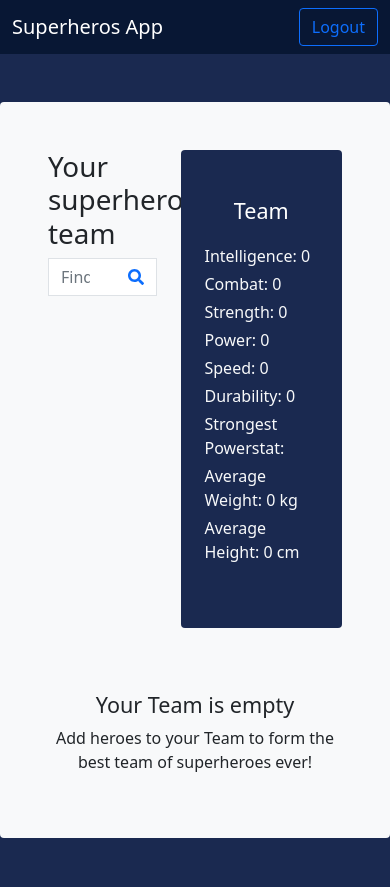
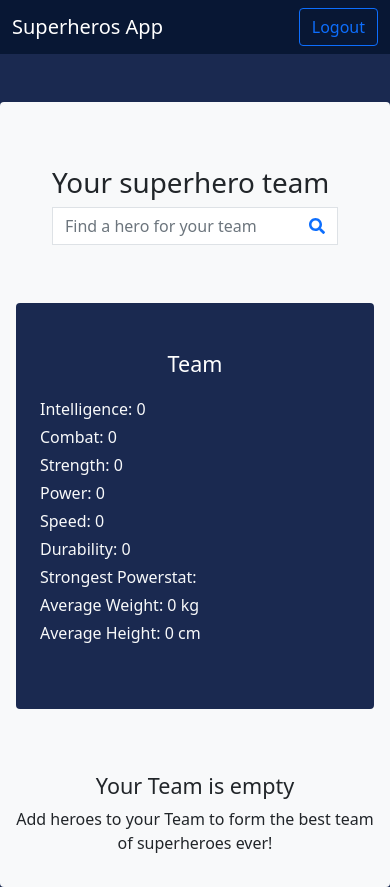
Before and after one commit to fdelavalle/superheros, a React (Create React App) app in the folder frontend/: page /home in a window 390 px wide. Before the commit the page ends 844 px from the top, so only its background shows below. Built offline with nearby package versions, Linux system fonts and the light colour scheme; sample sign-in values are in the browser's storage.

Commit message:
added responsive design to the home

```diff
--- /dev/null
+++ b/frontend/src/components/home/TeamStats.css
@@ -0,0 +1,19 @@
+@media (max-width: 991px) {
+  .radar {
+    display: none;
+    background-color: red;
+  }
+  .team-stats {
+    margin-top: 10px;
+  }
+
+  .p-l {
+    padding-left: 10rem;
+  }
+}
+
+@media (max-width: 540px) {
+  .p-l {
+    padding: 0;
+  }
+}
--- a/frontend/src/components/home/TeamStats.js
+++ b/frontend/src/components/home/TeamStats.js
@@ -7,6 +7,7 @@ import {
   Radar,
 } from 'recharts';
 import TeamMembersContext from '../../store/teamMembers-context';
+import './TeamStats.css';
 
 const TeamStats = () => {
   const { teamSummary, stats, heros } = useContext(TeamMembersContext);
@@ -15,44 +16,47 @@ const TeamStats = () => {
   data.pop();
 
   return (
-    <div style={{ backgroundColor: '#1a2950' }} className='container rounded'>
+    <div
+      style={{ backgroundColor: '#1a2950' }}
+      className='container rounded team-stats'
+    >
       <div className='row pt-5 pb-5'>
         <div className='col'>
           <h4 className='text-white text-center mb-3'>Team</h4>
           <ul style={{ color: '#f8f9fa' }} className='list-unstyled'>
-            <li className='pt-1'>
+            <li className='pt-1 p-l'>
               Intelligence:{' '}
               {teamSummary[0] !== undefined ? teamSummary[0].value : 0}
             </li>
-            <li className='pt-1'>
+            <li className='pt-1 p-l'>
               Combat: {teamSummary[5] !== undefined ? teamSummary[5].value : 0}
             </li>
-            <li className='pt-1'>
+            <li className='pt-1 p-l'>
               Strength:{' '}
               {teamSummary[1] !== undefined ? teamSummary[1].value : 0}
             </li>
-            <li className='pt-1'>
+            <li className='pt-1 p-l'>
               Power: {teamSummary[4] !== undefined ? teamSummary[4].value : 0}
             </li>
-            <li className='pt-1'>
+            <li className='pt-1 p-l'>
               Speed: {teamSummary[2] !== undefined ? teamSummary[2].value : 0}
             </li>
-            <li className='pt-1'>
+            <li className='pt-1 p-l'>
               Durability:{' '}
               {teamSummary[3] !== undefined ? teamSummary[3].value : 0}
             </li>
-            <li className='pt-1'>
+            <li className='pt-1 p-l'>
               Strongest Powerstat:{' '}
               {teamSummary[6] !== undefined ? teamSummary[6].strongestStat : ''}
             </li>
-            <li className='pt-1'>
+            <li className='pt-1 p-l'>
               Average Weight:{' '}
               {heros.length === 0
                 ? 0
                 : (stats.weight / heros.length).toFixed(2)}{' '}
               kg
             </li>
-            <li className='pt-1'>
+            <li className='pt-1 p-l'>
               Average Height:{' '}
               {heros.length === 0
                 ? 0
@@ -61,7 +65,7 @@ const TeamStats = () => {
             </li>
           </ul>
         </div>
-        <div className='col'>
+        <div className='col radar'>
           <ResponsiveContainer width='100%' height='100%'>
             <RadarChart outerRadius={88} cx={140} cy={115} data={data}>
               <PolarGrid stroke='#f8f9fa' />
--- a/frontend/src/pages/Home.js
+++ b/frontend/src/pages/Home.js
@@ -9,15 +9,15 @@ const Home = () => {
 
   return (
     <section>
-      <div className='container bg-light rounded p-5 mt-5'>
+      <div className='container bg-light rounded p-3 mt-5'>
         <div className='row'>
-          <div className='col-5'>
+          <div className='col-lg-5 p-5'>
             <h1>Your superhero team</h1>
             <div>
               <Input />
             </div>
           </div>
-          <div className='col-7'>
+          <div className='col-lg-7 team-stats'>
             <TeamStats />
           </div>
           <div className='mt-3'>
```
